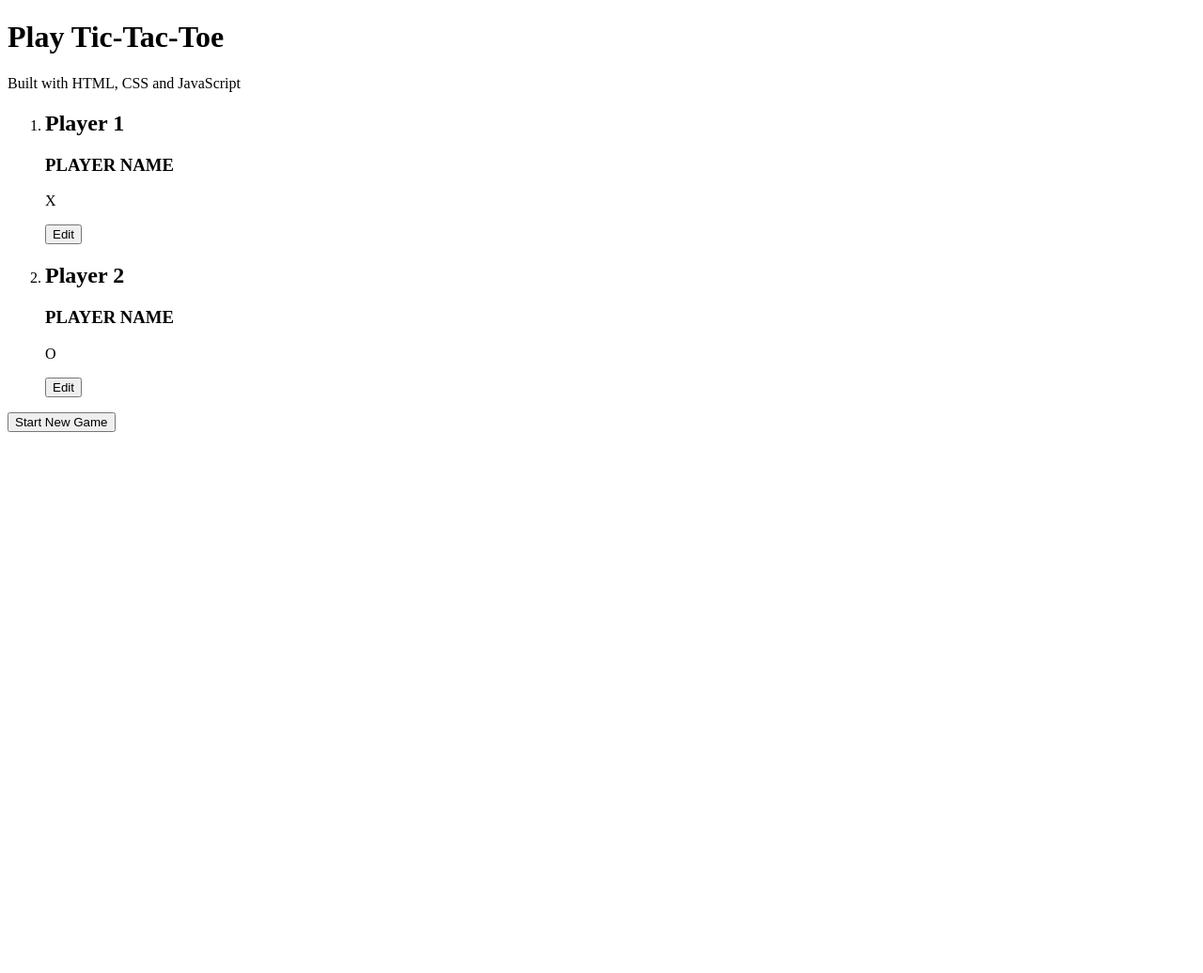
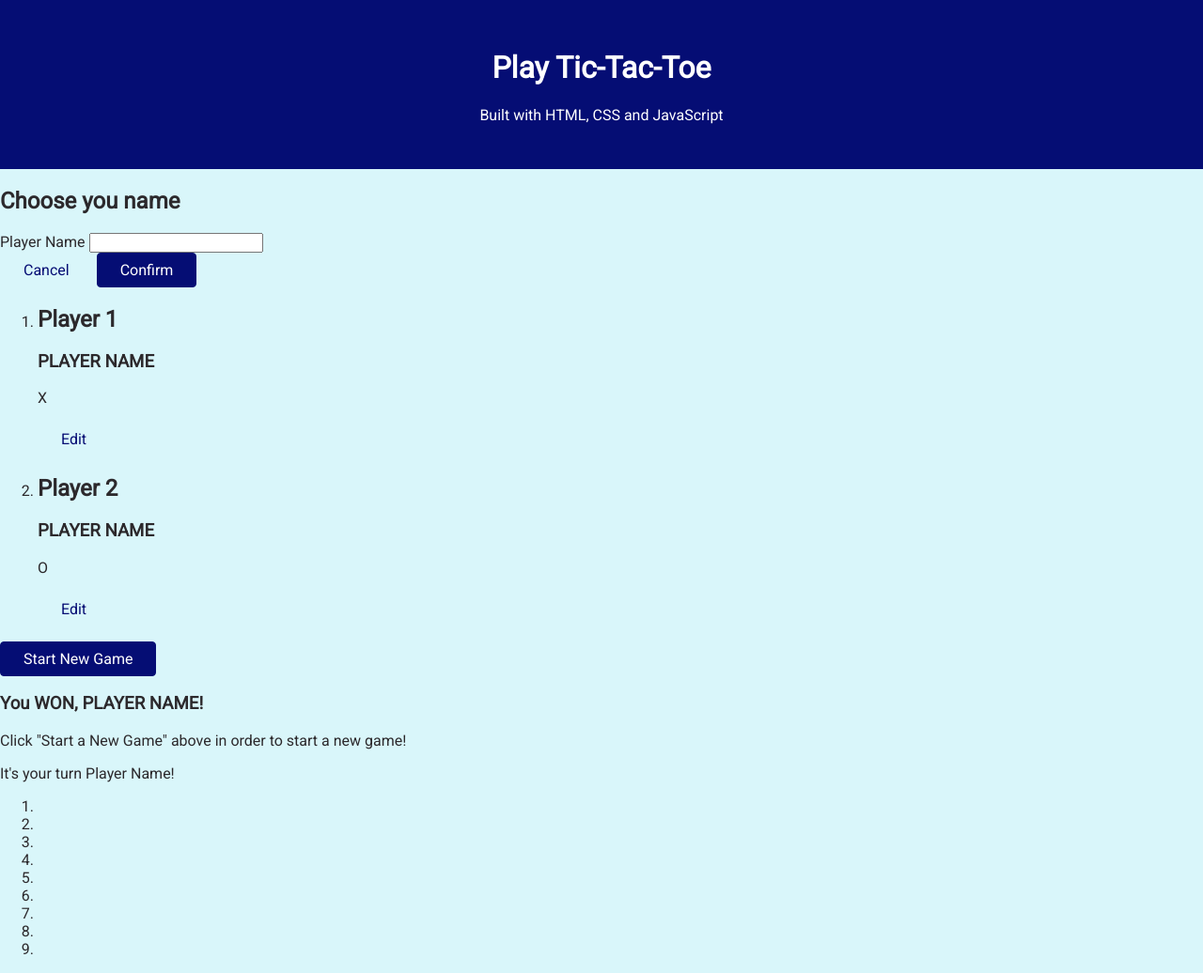
Before and after one commit to georgeciurca/tic_tac_toe, a plain HTML site: page index.html in a window 1280 px wide. Shown: the whole page at 94% size. Before the commit the page ends 800 px from the top, so only its background shows below. Drawn offline with Linux system fonts and the light colour scheme.

Commit message:
general css style

```diff
--- a/index.html
+++ b/index.html
@@ -1,19 +1,36 @@
 <!DOCTYPE html>
 <html lang="en">
   <head>
-    <meta charset="UTF-8">
-    <meta http-equiv="X-UA-Compatible" content="IE=edge">
-    <meta name="viewport" content="width=device-width, initial-scale=1.0">
+    <meta charset="UTF-8" />
+    <meta http-equiv="X-UA-Compatible" content="IE=edge" />
+    <meta name="viewport" content="width=device-width, initial-scale=1.0" />
     <title>Tic Tac Toe</title>
+    <link rel="preconnect" href="https://fonts.googleapis.com" />
+    <link rel="preconnect" href="https://fonts.gstatic.com" crossorigin />
+    <link
+      href="https://fonts.googleapis.com/css2?family=Dancing+Script:wght@400;700&family=Oleo+Script&family=Roboto+Slab:wght@400;700&family=Roboto:ital,wght@0,400;1,700&display=swap"
+      rel="stylesheet"
+    />
+    <link rel="stylesheet" href="/styles/styles.css">
   </head>
   <body>
-    <header>
+    <header id="main-header">
       <h1>Play Tic-Tac-Toe</h1>
       <p>Built with HTML, CSS and JavaScript</p>
     </header>
     <main>
       <aside>
-
+        <h2>Choose you name</h2>
+        <form>
+          <div>
+            <label for="playername">Player Name</label>
+            <input type="text" name="playername" id="playername" />
+          </div>
+          <div>
+            <button type="submit" class="btn btn-alt">Cancel</button>
+            <button type="submit" class="btn">Confirm</button>
+          </div>
+        </form>
       </aside>
       <section id="game-configuration">
         <ol>
@@ -22,7 +39,7 @@
               <h2>Player 1</h2>
               <h3>PLAYER NAME</h3>
               <p>X</p>
-                        <button>Edit</button>
+              <button class="btn btn-alt">Edit</button>
             </article>
           </li>
           <li>
@@ -30,13 +47,33 @@
               <h2>Player 2</h2>
               <h3>PLAYER NAME</h3>
               <p>O</p>
-                        <button>Edit</button>
+              <button class="btn btn-alt">Edit</button>
             </article>
           </li>
         </ol>
-            <button>Start New Game</button>
+        <button class="btn">Start New Game</button>
       </section>
-        <section id="active-game"></section>
+      <section id="active-game">
+        <article>
+          <h3>You WON, <span id="winner-name">PLAYER NAME</span>!</h3>
+          <p>Click "Start a New Game" above in order to start a new game!</p>
+        </article>
+
+        <p>It's your turn <span id="active-player-name">Player Name</span>!</p>
+        <ol>
+          <li></li>
+          <li></li>
+          <li></li>
+
+          <li></li>
+          <li></li>
+          <li></li>
+
+          <li></li>
+          <li></li>
+          <li></li>
+        </ol>
+      </section>
     </main>
   </body>
 </html>
--- /dev/null
+++ b/styles/styles.css
@@ -0,0 +1,39 @@
+body {
+    margin: 0;
+    font-family: 'roboto', sans-serif;
+    color: rgb(44, 41, 44);
+    background-color: rgb(217, 246, 250);
+}
+
+#main-header {
+    background-color: rgb(5, 13, 116);
+    color: white;
+    padding: 2rem 5%;
+    text-align: center;
+}
+
+.btn {
+    font: inherit;
+    padding: 0.5rem 1.5rem;
+    background-color: rgb(5, 13, 116);
+    border: 1px solid rgb(5, 13, 116);
+    color: white;
+    border-radius: 4px;
+    cursor: pointer;
+}
+
+.btn-alt {
+    background-color: transparent;
+    border-color: transparent;
+    color: rgb(5, 13, 116);
+}
+
+.btn:hover {
+    background-color: rgb(25, 113, 247);
+    border-color: rgb(42, 4, 104);
+}
+
+.btn-alt:hover {
+    background-color: rgb(134, 177, 241);
+    border-color: transparent;
+}
```
Lines whose indentation alone changed are shown as unchanged.
